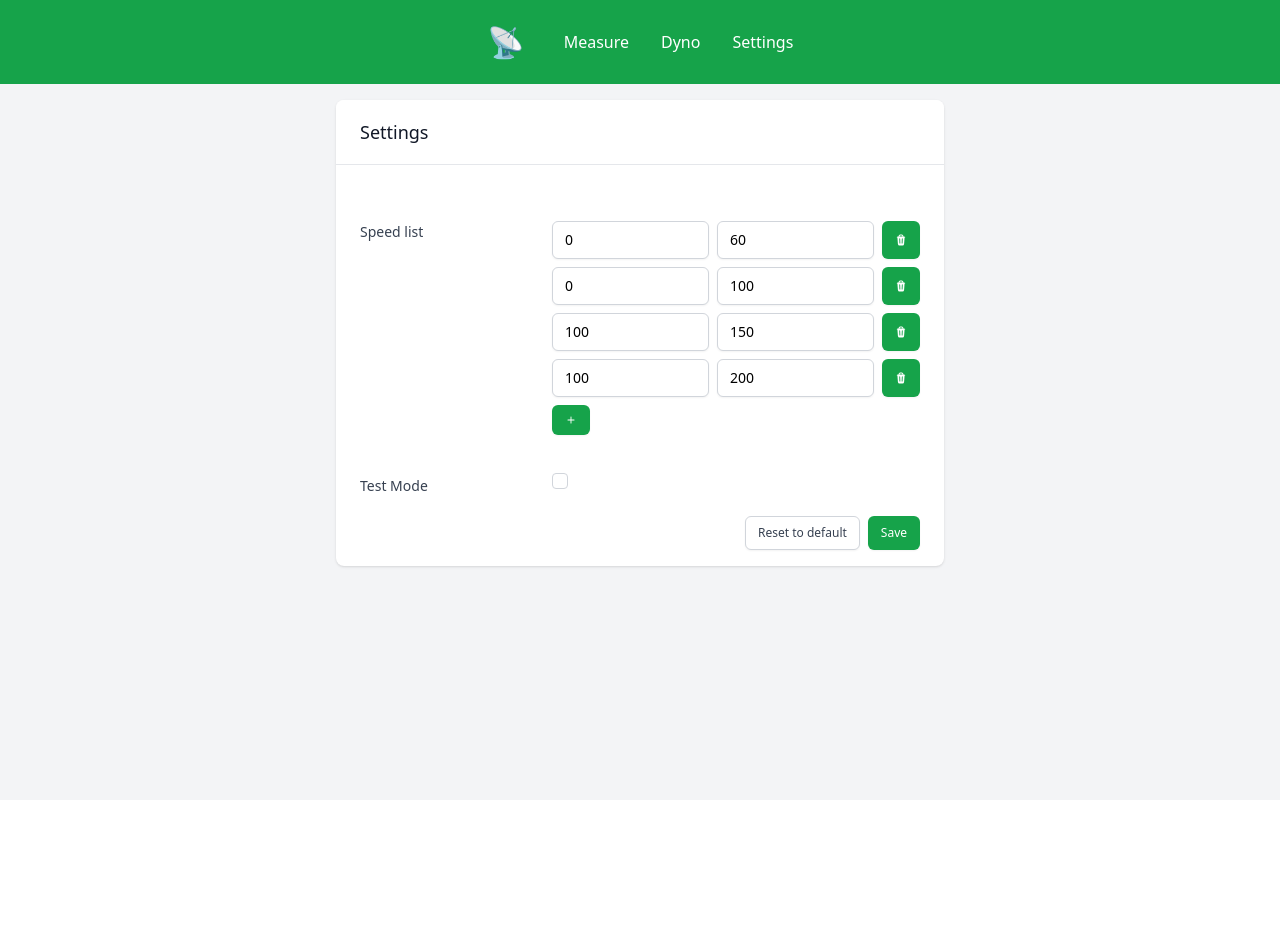
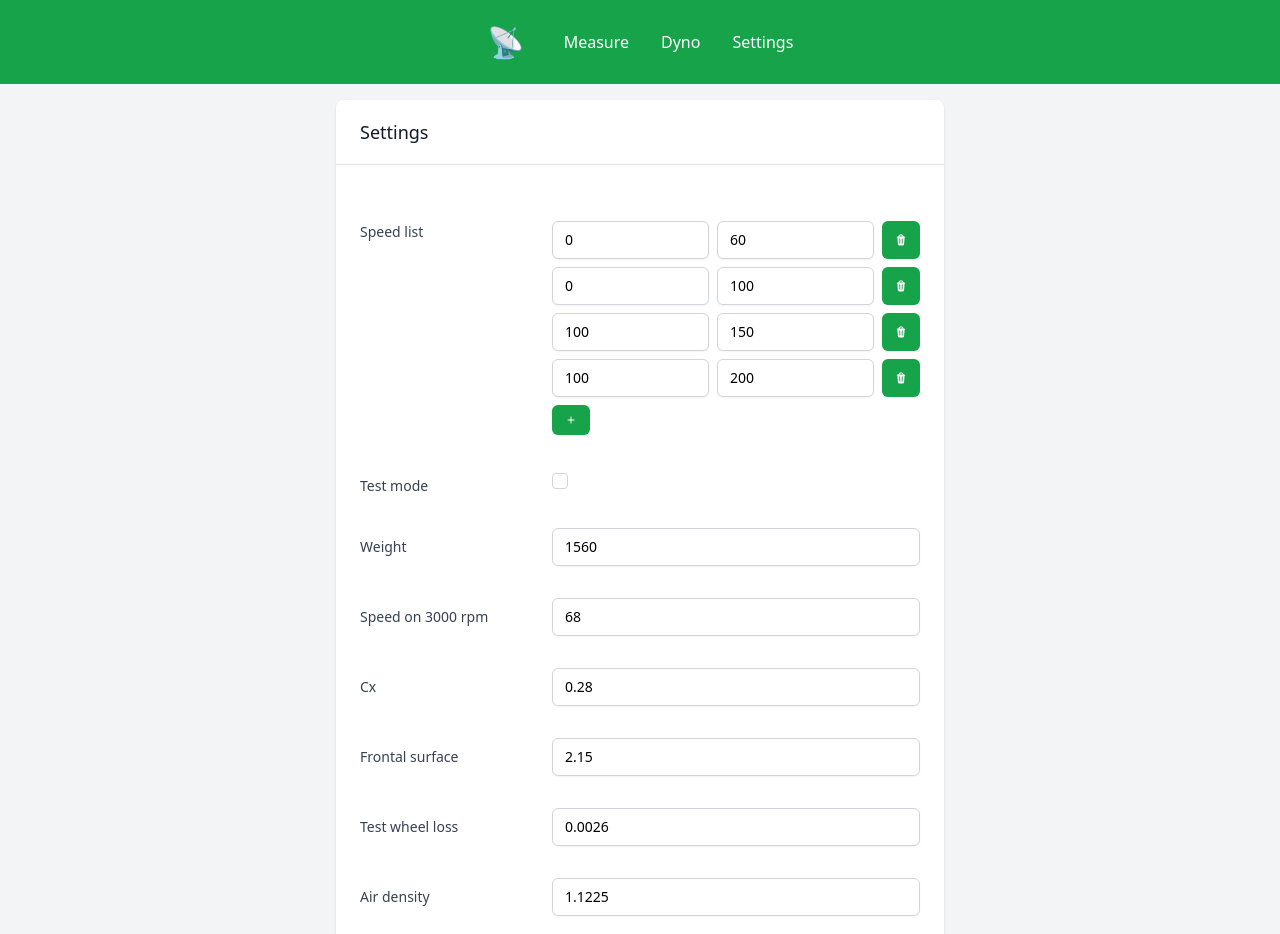
Before and after one commit to lukaszradziak/race-gps, a React (Vite) app in the folder frontend/: page /settings in a window 1280 px wide. Shown: the top 934 px of the page. Before the commit the page ends 800 px from the top, so only its background shows below. Built offline with nearby package versions, Linux system fonts and the light colour scheme.

Commit message:
Add variables to settings

```diff
--- a/frontend/src/classes/dyno.ts
+++ b/frontend/src/classes/dyno.ts
@@ -34,8 +34,30 @@ export class Dyno {
   private lossRecords: number = 0;
   private lossStarted: boolean = false;
   private lossEnded: boolean = false;
+  private weight: number = 0;
+  private speedOn3000rpm: number = 0;
+  private cx: number = 0;
+  private frontalSurface: number = 0;
+  private testWheelLoss: number = 0;
+  private airDensity: number = 0;
 
   public constructor(private minimumRecordsToMeasure: number = 20) {}
+
+  public setConfig(
+    weight: number,
+    speedOn3000rpm: number,
+    cx: number,
+    frontalSurface: number,
+    testWheelLoss: number,
+    airDensity: number,
+  ) {
+    this.weight = weight;
+    this.speedOn3000rpm = speedOn3000rpm;
+    this.cx = cx;
+    this.frontalSurface = frontalSurface;
+    this.testWheelLoss = testWheelLoss;
+    this.airDensity = airDensity;
+  }
 
   public addRecord(
     speed: number,
@@ -44,8 +66,8 @@ export class Dyno {
     satellites?: number,
   ): void {
     const previousRecord = this.records[this.records.length - 1];
-    const engineSpeed = (speed * 3000) / 68;
-    const weight = 1560;
+    const engineSpeed = (speed * 3000) / this.speedOn3000rpm;
+    const weight = this.weight;
     const speedMs = speed * 0.277777778;
     const ek = (weight * Math.pow(speedMs, 2)) / 2;
     const measureTime = (time - (previousRecord?.time || 0)) / 100;
@@ -54,14 +76,14 @@ export class Dyno {
     const powerKm = powerKw / 0.73549875;
     const torque = (9549.3 * previousRecord?.powerKw) / engineSpeed;
 
-    const wheelLoss = 0.0026 * Math.pow(speed, 2);
-    const airDensity = 1.1225;
-    const cx = 0.28;
-    const surface = 2;
+    const wheelLossValue = this.testWheelLoss * Math.pow(speed, 2);
+    const airDensity = this.airDensity;
+    const cx = this.cx;
+    const surface = this.frontalSurface;
     const airLoss =
       0.0005 * cx * surface * airDensity * Math.pow(speedMs, 3) * 1.359;
 
-    const powerKmWithLoss = powerKm + wheelLoss + airLoss;
+    const powerKmWithLoss = powerKm + wheelLossValue + airLoss;
     const torqueWithLoss = (9549.3 * powerKmWithLoss) / 1.36 / engineSpeed;
 
     this.records.push({
@@ -80,7 +102,7 @@ export class Dyno {
       powerKw,
       powerKm,
       torque,
-      lossKm: wheelLoss + airLoss,
+      lossKm: wheelLossValue + airLoss,
       powerKmWithLoss,
       torqueWithLoss,
       powerKmAvg: 0,
@@ -127,8 +149,14 @@ export class Dyno {
     );
   }
 
-  public clear() {
+  public reset() {
     this.records = [];
+    this.powerRecords = 0;
+    this.powerStarted = false;
+    this.powerEnded = false;
+    this.lossRecords = 0;
+    this.lossStarted = false;
+    this.lossEnded = false;
   }
 
   private parsePowerRecords(): void {
--- a/frontend/src/components/TestMode.tsx
+++ b/frontend/src/components/TestMode.tsx
@@ -16,11 +16,13 @@ export function TestMode({
   const handleFile = (event: ChangeEvent<HTMLInputElement>) => {
     const fileReader = new FileReader();
 
-    if (!event.target.files) {
-      throw new Error("Problem with files");
+    if (!event.target.files?.length) {
+      throw new Error("File is not selected");
     }
 
     fileReader.readAsText(event.target.files[0]);
+    event.target.value = "";
+
     fileReader.onload = () => {
       if (!fileReader.result) {
         throw new Error("Empty file");
--- a/frontend/src/reducers/useSettingsReducer.ts
+++ b/frontend/src/reducers/useSettingsReducer.ts
@@ -4,6 +4,12 @@ import { useCallback, useReducer } from "react";
 interface ReducerState {
   speed: { start: number; end: number }[];
   testMode: boolean;
+  weight: number;
+  speedOn3000rpm: number;
+  cx: number;
+  frontalSurface: number;
+  testWheelLoss: number;
+  airDensity: number;
 }
 
 type Save = { type: "save"; payload: ReducerState };
@@ -19,6 +25,12 @@ const INITIAL_STATE: ReducerState = {
     { start: 100, end: 200 },
   ],
   testMode: false,
+  weight: 1560,
+  speedOn3000rpm: 68,
+  cx: 0.28,
+  frontalSurface: 2.15,
+  testWheelLoss: 0.0026,
+  airDensity: 1.1225,
 };
 
 function reducer(state: ReducerState, action: ReducerActions): ReducerState {
@@ -31,6 +43,17 @@ function reducer(state: ReducerState, action: ReducerActions): ReducerState {
       return state;
   }
 }
+
+const fillInitialValues = (
+  savedState: ReducerState | undefined,
+  initialState: ReducerState,
+) => {
+  if (!savedState) {
+    return initialState;
+  }
+
+  return { ...INITIAL_STATE, ...savedState };
+};
 
 export const useSettingReducer = () => {
   const [savedState, saveState] = useLocalStorage(
@@ -49,5 +72,8 @@ export const useSettingReducer = () => {
     [saveState],
   );
 
-  return useReducer(reducerLocalStorage, savedState || INITIAL_STATE);
+  return useReducer(
+    reducerLocalStorage,
+    fillInitialValues(savedState, INITIAL_STATE),
+  );
 };
--- a/frontend/src/routes/Settings.tsx
+++ b/frontend/src/routes/Settings.tsx
@@ -3,13 +3,61 @@ import { Button } from "../components/Button.tsx";
 import { useSettingReducer } from "../reducers/useSettingsReducer.ts";
 import { useForm, useFieldArray, SubmitHandler } from "react-hook-form";
 import { PlusIcon, TrashIcon } from "@heroicons/react/20/solid";
-import { useEffect, useState } from "react";
+import { ComponentPropsWithoutRef, useEffect, useState } from "react";
 import { Info } from "../components/Info.tsx";
+import { twMerge } from "tailwind-merge";
 
 type FormValues = {
   speed: { start: number; end: number }[];
   testMode: boolean;
+  weight: number;
+  speedOn3000rpm: number;
+  cx: number;
+  frontalSurface: number;
+  testWheelLoss: number;
+  airDensity: number;
 };
+
+function Label({
+  children,
+  className,
+  ...props
+}: ComponentPropsWithoutRef<"label">) {
+  return (
+    <label
+      className={twMerge(
+        `block text-sm font-medium text-gray-700 sm:mt-px sm:pt-2`,
+        className,
+      )}
+      {...props}
+    >
+      {children}
+    </label>
+  );
+}
+
+interface RowOptions {
+  label?: string;
+}
+
+function Row({
+  label,
+  children,
+  className,
+  ...props
+}: ComponentPropsWithoutRef<"div"> & RowOptions) {
+  return (
+    <div
+      className={twMerge(`space-y-6 sm:space-y-5 pt-3`, className)}
+      {...props}
+    >
+      <div className="sm:grid sm:grid-cols-3 sm:items-start sm:gap-4 sm:border-gray-200 sm:pt-5">
+        {label ? <Label>{label}</Label> : null}
+        <div className="mt-1 sm:col-span-2 sm:mt-0">{children}</div>
+      </div>
+    </div>
+  );
+}
 
 export function Settings() {
   const [message, setMessage] = useState("");
@@ -34,6 +82,7 @@ export function Settings() {
 
   useEffect(() => {
     reset(state);
+    console.log("settings", state);
   }, [state, reset]);
 
   return (
@@ -41,16 +90,12 @@ export function Settings() {
       {message ? <Info>{message}</Info> : null}
       <Card title="Settings">
         <form onSubmit={handleSubmit(onSubmit)}>
-          <div className="space-y-6 sm:space-y-5 pt-3">
-            <div className="sm:grid sm:grid-cols-3 sm:items-start sm:gap-4 sm:border-gray-200 sm:pt-5">
-              <label className="block text-sm font-medium text-gray-700 sm:mt-px sm:pt-2">
-                Speed list
-              </label>
-              <div className="mt-1 sm:col-span-2 sm:mt-0">
+          <Row label="Speed list">
             {fields.map((item, index) => (
               <div key={item.id} className="flex my-2 gap-2">
                 <input
                   {...register(`speed.${index}.start`, {
+                    required: true,
                     valueAsNumber: true,
                   })}
                   type="number"
@@ -58,6 +103,7 @@ export function Settings() {
                 />
                 <input
                   {...register(`speed.${index}.end`, {
+                    required: true,
                     valueAsNumber: true,
                   })}
                   type="number"
@@ -71,23 +117,80 @@ export function Settings() {
             <Button onClick={() => append({ start: 0, end: 100 })}>
               <PlusIcon className="h-3 w-3 text-white" />
             </Button>
-              </div>
-            </div>
-          </div>
-          <div className="space-y-6 sm:space-y-5 pt-3">
-            <div className="sm:grid sm:grid-cols-3 sm:items-start sm:gap-4 sm:border-gray-200 sm:pt-5">
-              <label className="block text-sm font-medium text-gray-700 sm:mt-px sm:pt-2">
-                Test Mode
-              </label>
-              <div className="mt-1 sm:col-span-2 sm:mt-0">
+          </Row>
+          <Row label="Test mode">
             <input
               type="checkbox"
               {...register(`testMode`)}
               className="h-4 w-4 rounded border-gray-300 text-green-600 focus:ring-green-500"
             />
-              </div>
-            </div>
-          </div>
+          </Row>
+          <Row label="Weight">
+            <input
+              type="number"
+              step="0.01"
+              {...register(`weight`, {
+                required: true,
+                valueAsNumber: true,
+              })}
+              className="block w-full rounded-md border-gray-300 shadow-sm focus:border-green-500 focus:ring-green-500 sm:text-sm"
+            />
+          </Row>
+          <Row label="Speed on 3000 rpm">
+            <input
+              type="number"
+              step="0.01"
+              {...register(`speedOn3000rpm`, {
+                required: true,
+                valueAsNumber: true,
+              })}
+              className="block w-full rounded-md border-gray-300 shadow-sm focus:border-green-500 focus:ring-green-500 sm:text-sm"
+            />
+          </Row>
+          <Row label="Cx">
+            <input
+              type="number"
+              step="0.01"
+              {...register(`cx`, {
+                required: true,
+                valueAsNumber: true,
+              })}
+              className="block w-full rounded-md border-gray-300 shadow-sm focus:border-green-500 focus:ring-green-500 sm:text-sm"
+            />
+          </Row>
+          <Row label="Frontal surface">
+            <input
+              type="number"
+              step="0.01"
+              {...register(`frontalSurface`, {
+                required: true,
+                valueAsNumber: true,
+              })}
+              className="block w-full rounded-md border-gray-300 shadow-sm focus:border-green-500 focus:ring-green-500 sm:text-sm"
+            />
+          </Row>
+          <Row label="Test wheel loss">
+            <input
+              type="number"
+              step="0.0001"
+              {...register(`testWheelLoss`, {
+                required: true,
+                valueAsNumber: true,
+              })}
+              className="block w-full rounded-md border-gray-300 shadow-sm focus:border-green-500 focus:ring-green-500 sm:text-sm"
+            />
+          </Row>
+          <Row label="Air density">
+            <input
+              type="number"
+              step="0.0001"
+              {...register(`airDensity`, {
+                required: true,
+                valueAsNumber: true,
+              })}
+              className="block w-full rounded-md border-gray-300 shadow-sm focus:border-green-500 focus:ring-green-500 sm:text-sm"
+            />
+          </Row>
           <div className="pt-5">
             <div className="flex justify-end gap-2">
               <Button type="button" onClick={onReset} variant="white">
```
Also changed, not shown: frontend/src/routes/Dyno.tsx (+24 -2 lines). Lines whose indentation alone changed are shown as unchanged.
